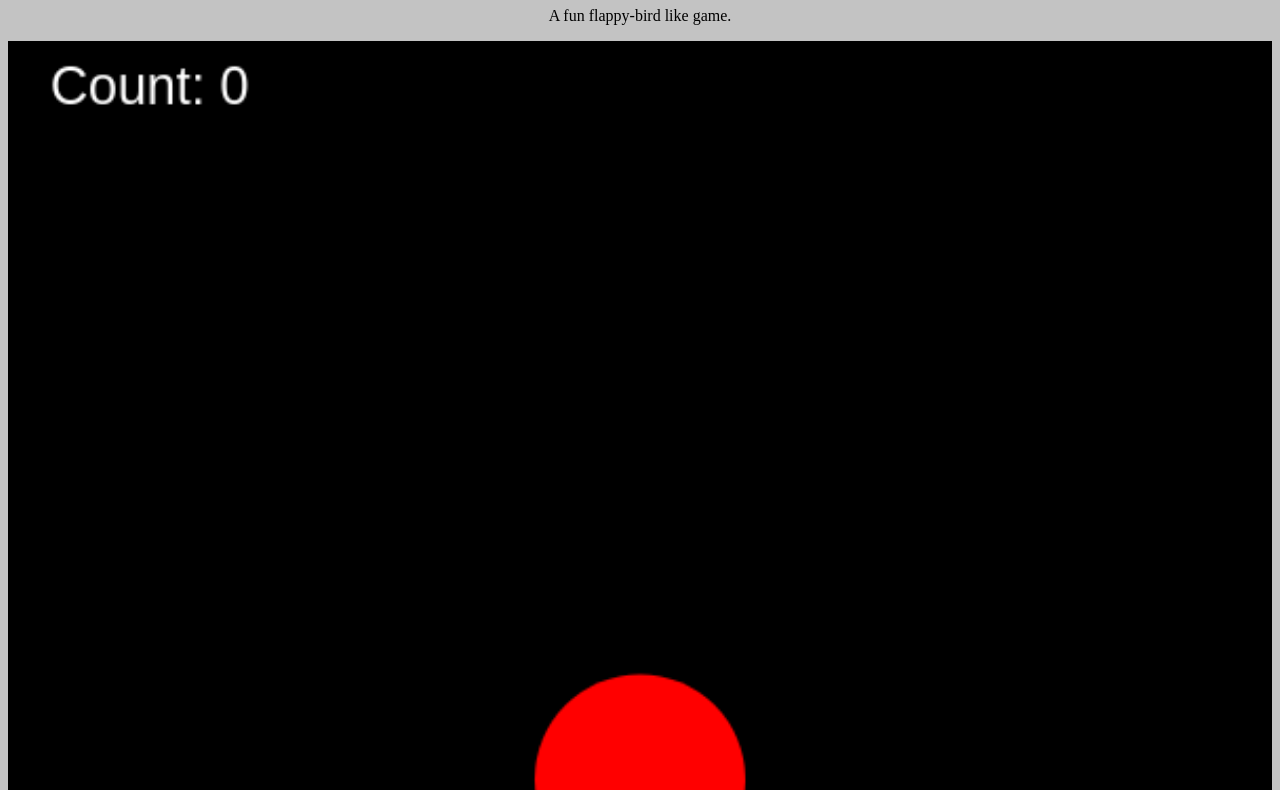
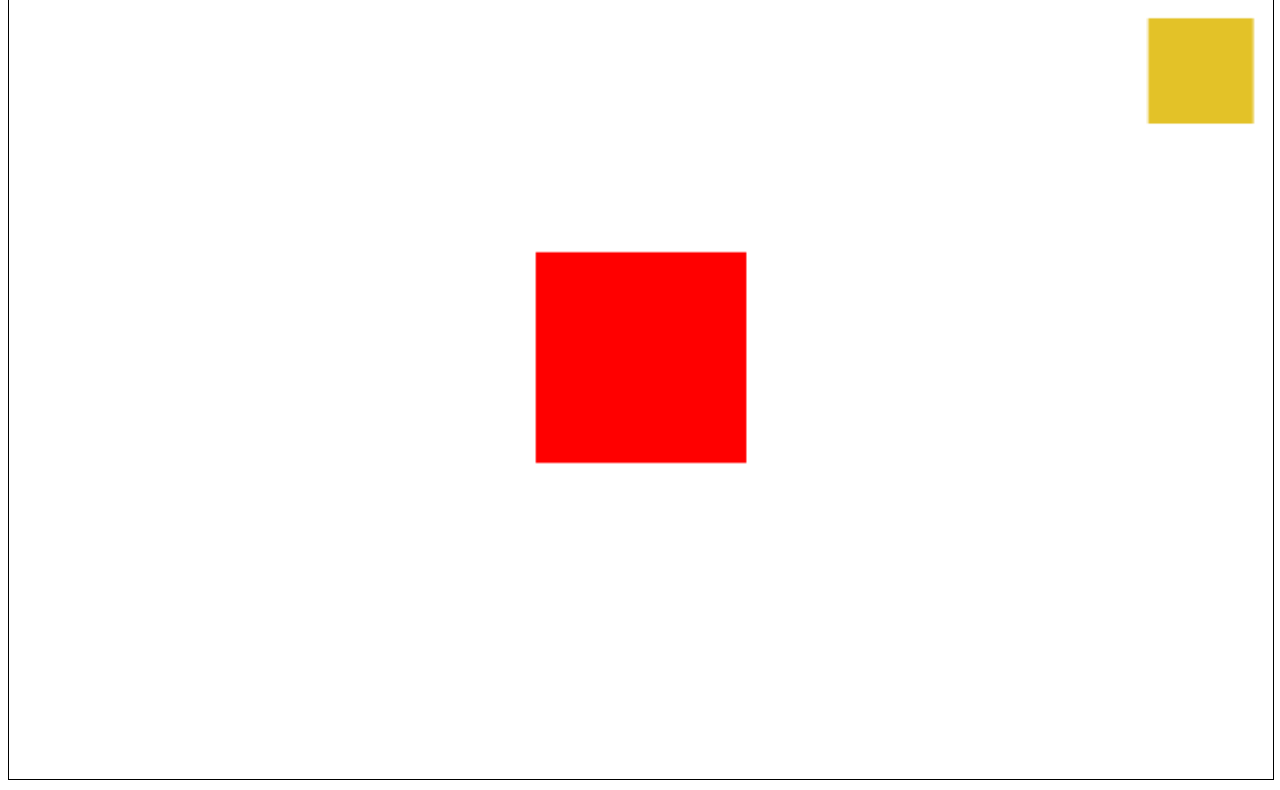
Before and after one commit to vitalyvitmens/sololearn-javascript, a website: page GameDevelopmentWithJS/index.html in a window 1280 px wide. Shown: the part 73-863 px from the top of the page. Drawn offline with Linux system fonts and the light colour scheme.

Commit message:
added data in files

```diff
--- a/GameDevelopmentWithJS/game_development_with_JS.css
+++ b/GameDevelopmentWithJS/game_development_with_JS.css
@@ -260,7 +260,7 @@ canvas {
 } */
 
 /* TODO: Coin Collector (Коллекционер монет) */
-/* #canvas {
+#canvas {
   width: 100%;
   border: 1px solid black;
 }
@@ -268,10 +268,10 @@ button {
   width: 50px;
   height: 30px;
   margin-bottom: 5px;
-} */
+}
 
 /* TODO: Practice: Adding Gravity (Практика: Добавление гравитации) */
-body {
+/* body {
   background-color: #c3c3c3;
 }
 
@@ -282,4 +282,4 @@ h1 {
 canvas {
   width: 100%;
   background-color: black;
-}
+} */
--- a/GameDevelopmentWithJS/game_development_with_JS.js
+++ b/GameDevelopmentWithJS/game_development_with_JS.js
@@ -2234,129 +2234,129 @@ Your browser does not support the HTML5 canvas tag.
 // В качестве завершающего шага вместо значения FPS покажем текущий счет:
 // Это делает полнофункциональную игру, в которой вы собираете монеты и увеличиваете свой счет.
 // Запустите код, чтобы проверить это!
-// window.onload = function () {
-//   var canvas = document.getElementById('canvas')
-//   var context = canvas.getContext('2d')
-//   var x = 250
-//   var y = 150
-//   var coinx = Math.random() * (600 - 50)
-//   var coiny = Math.random() * (400 - 50)
-
-//   var t = Date.now()
-//   let speed = 300
-//   let dir = 0
-//   let score = 0
-
-//   let up = document.getElementById('up')
-//   let down = document.getElementById('down')
-//   let left = document.getElementById('left')
-//   let right = document.getElementById('right')
-
-//   up.onmousedown = function () {
-//     dir = 4
-//   }
-//   down.onmousedown = function () {
-//     dir = 3
-//   }
-//   left.onmousedown = function () {
-//     dir = 2
-//   }
-//   right.onmousedown = function () {
-//     dir = 1
-//   }
-
-//   up.ontouchstart = function () {
-//     dir = 4
-//   }
-//   down.ontouchstart = function () {
-//     dir = 3
-//   }
-//   left.ontouchstart = function () {
-//     dir = 2
-//   }
-//   right.ontouchstart = function () {
-//     dir = 1
-//   }
-
-//   up.onmouseup = function () {
-//     dir = 0
-//   }
-//   down.onmouseup = function () {
-//     dir = 0
-//   }
-//   left.onmouseup = function () {
-//     dir = 0
-//   }
-//   right.onmouseup = function () {
-//     dir = 0
-//   }
-
-//   up.ontouchend = function () {
-//     dir = 0
-//   }
-//   down.ontouchend = function () {
-//     dir = 0
-//   }
-//   left.ontouchend = function () {
-//     dir = 0
-//   }
-//   right.ontouchend = function () {
-//     dir = 0
-//   }
-
-//   function draw() {
-//     var timePassed = (Date.now() - t) / 1000
-//     t = Date.now()
-
-//     context.clearRect(0, 0, 600, 400)
-
-//     context.font = '25px Arial'
-//     context.fillStyle = 'black'
-//     context.fillText('Score: ' + score, 20, 30)
-
-//     context.beginPath()
-//     context.rect(x, y, 100, 100)
-//     context.fillStyle = 'red'
-//     context.fill()
-
-//     context.beginPath()
-//     context.rect(coinx, coiny, 50, 50)
-//     context.fillStyle = '#e3c228'
-//     context.fill()
-
-//     if (dir == 1) {
-//       if (x + 100 < 600) {
-//         x += speed * timePassed
-//       }
-//     } else if (dir == 2) {
-//       if (x > 0) {
-//         x -= speed * timePassed
-//       }
-//     } else if (dir == 3) {
-//       if (y + 100 < 400) {
-//         y += speed * timePassed
-//       }
-//     } else if (dir == 4) {
-//       if (y > 0) {
-//         y -= speed * timePassed
-//       }
-//     }
-
-//     if (
-//       coinx <= x + 100 &&
-//       x <= coinx + 50 &&
-//       coiny <= y + 100 &&
-//       y <= coiny + 50
-//     ) {
-//       score++
-//       coinx = Math.random() * (600 - 50)
-//       coiny = Math.random() * (400 - 50)
-//     }
-
-//     window.requestAnimationFrame(draw)
-//   }
-//   draw()
-// }
+window.onload = function () {
+  var canvas = document.getElementById('canvas')
+  var context = canvas.getContext('2d')
+  var x = 250
+  var y = 150
+  var coinx = Math.random() * (600 - 50)
+  var coiny = Math.random() * (400 - 50)
+
+  var t = Date.now()
+  let speed = 300
+  let dir = 0
+  let score = 0
+
+  let up = document.getElementById('up')
+  let down = document.getElementById('down')
+  let left = document.getElementById('left')
+  let right = document.getElementById('right')
+
+  up.onmousedown = function () {
+    dir = 4
+  }
+  down.onmousedown = function () {
+    dir = 3
+  }
+  left.onmousedown = function () {
+    dir = 2
+  }
+  right.onmousedown = function () {
+    dir = 1
+  }
+
+  up.ontouchstart = function () {
+    dir = 4
+  }
+  down.ontouchstart = function () {
+    dir = 3
+  }
+  left.ontouchstart = function () {
+    dir = 2
+  }
+  right.ontouchstart = function () {
+    dir = 1
+  }
+
+  up.onmouseup = function () {
+    dir = 0
+  }
+  down.onmouseup = function () {
+    dir = 0
+  }
+  left.onmouseup = function () {
+    dir = 0
+  }
+  right.onmouseup = function () {
+    dir = 0
+  }
+
+  up.ontouchend = function () {
+    dir = 0
+  }
+  down.ontouchend = function () {
+    dir = 0
+  }
+  left.ontouchend = function () {
+    dir = 0
+  }
+  right.ontouchend = function () {
+    dir = 0
+  }
+
+  function draw() {
+    var timePassed = (Date.now() - t) / 1000
+    t = Date.now()
+
+    context.clearRect(0, 0, 600, 400)
+
+    context.font = '25px Arial'
+    context.fillStyle = 'black'
+    context.fillText('Score: ' + score, 20, 30)
+
+    context.beginPath()
+    context.rect(x, y, 100, 100)
+    context.fillStyle = 'red'
+    context.fill()
+
+    context.beginPath()
+    context.rect(coinx, coiny, 50, 50)
+    context.fillStyle = '#e3c228'
+    context.fill()
+
+    if (dir == 1) {
+      if (x + 100 < 600) {
+        x += speed * timePassed
+      }
+    } else if (dir == 2) {
+      if (x > 0) {
+        x -= speed * timePassed
+      }
+    } else if (dir == 3) {
+      if (y + 100 < 400) {
+        y += speed * timePassed
+      }
+    } else if (dir == 4) {
+      if (y > 0) {
+        y -= speed * timePassed
+      }
+    }
+
+    if (
+      coinx <= x + 100 &&
+      x <= coinx + 50 &&
+      coiny <= y + 100 &&
+      y <= coiny + 50
+    ) {
+      score++
+      coinx = Math.random() * (600 - 50)
+      coiny = Math.random() * (400 - 50)
+    }
+
+    window.requestAnimationFrame(draw)
+  }
+  draw()
+}
 
 //TODO: Summary (Резюме)
 // Коллекционер монет — это очень простая игра, демонстрирующая, как создавать игры в Интернете.
@@ -2400,57 +2400,57 @@ Your browser does not support the HTML5 canvas tag.
 //   count = 0
 // }
 // Поздравляем, у вас есть полнофункциональная игра! Поэкспериментируйте со скоростью падения и гравитацией, добавьте более сложную логику, настройте свою игру и поделитесь своим творением с сообществом!
-window.onload = function () {
-  let btn = document.getElementById('jump')
-  let count = 0
-  var canvas = document.getElementById('canvas')
-  var context = canvas.getContext('2d')
-  var x = 300
-  var y = 350
-
-  var t = Date.now()
-  let speed = 25
-
-  context.fillStyle = 'red'
-  context.fill()
-
-  document.onkeydown = function () {
-    count += 1
-    y -= 25
-  }
-  document.ontouchstart = function () {
-    count += 1
-    y -= 25
-  }
-
-  function draw() {
-    var timePassed = (Date.now() - t) / 1000
-    t = Date.now()
-
-    //clearing the canvas (очистка холста)
-    context.clearRect(0, 0, 600, 400)
-
-    //redrawing the circle (перерисовывание круга)
-    context.beginPath()
-    context.arc(x, y, 50, 0, 2 * Math.PI)
-    context.fillStyle = 'red'
-    context.fill()
-
-    //drawing the count value (рисование значения счета)
-    context.font = '25px Arial'
-    context.fillStyle = 'white'
-    context.fillText('Count: ' + count, 20, 30)
-
-    if (y <= 350) {
-      speed += 50 * timePassed
-      y += speed * timePassed
-      speed = 25
-    }
-    if (y > 350) {
-      count = 0
-    }
-
-    window.requestAnimationFrame(draw)
-  }
-  draw()
-}
+// window.onload = function () {
+//   let btn = document.getElementById('jump')
+//   let count = 0
+//   var canvas = document.getElementById('canvas')
+//   var context = canvas.getContext('2d')
+//   var x = 300
+//   var y = 350
+
+//   var t = Date.now()
+//   let speed = 25
+
+//   context.fillStyle = 'red'
+//   context.fill()
+
+//   document.onkeydown = function () {
+//     count += 1
+//     y -= 25
+//   }
+//   document.ontouchstart = function () {
+//     count += 1
+//     y -= 25
+//   }
+
+//   function draw() {
+//     var timePassed = (Date.now() - t) / 1000
+//     t = Date.now()
+
+//     //clearing the canvas (очистка холста)
+//     context.clearRect(0, 0, 600, 400)
+
+//     //redrawing the circle (перерисовывание круга)
+//     context.beginPath()
+//     context.arc(x, y, 50, 0, 2 * Math.PI)
+//     context.fillStyle = 'red'
+//     context.fill()
+
+//     //drawing the count value (рисование значения счета)
+//     context.font = '25px Arial'
+//     context.fillStyle = 'white'
+//     context.fillText('Count: ' + count, 20, 30)
+
+//     if (y <= 350) {
+//       speed += 50 * timePassed
+//       y += speed * timePassed
+//       speed = 25
+//     }
+//     if (y > 350) {
+//       count = 0
+//     }
+
+//     window.requestAnimationFrame(draw)
+//   }
+//   draw()
+// }
--- a/GameDevelopmentWithJS/game_development_with_JS.html
+++ b/GameDevelopmentWithJS/index.html
@@ -312,7 +312,7 @@
 </canvas> -->
 
 <!-- TODO: Coin Collector (Коллекционер монет) -->
-<!-- <canvas id="canvas" width="600" height="400">
+<canvas id="canvas" width="600" height="400">
   Your browser does not support the HTML5 canvas tag.
 </canvas>
 <br /><br />
@@ -321,12 +321,12 @@
   <button id="left">←</button>
   <button id="down">↓</button>
   <button id="right">→</button>
-</div> -->
+</div>
 
 <!-- TODO: Practice: Adding Gravity (Практика: Добавление гравитации) -->
-<h1 align="center">My Jumper Game</h1>
+<!-- <h1 align="center">My Jumper Game</h1>
 <p align="center">A fun flappy-bird like game.</p>
 
 <canvas id="canvas" width="600" height="400">
   Your browser does not support the HTML5 canvas tag.
-</canvas>
+</canvas> -->
--- a/WebDevelopmentFundamentals/web_development_fundamentals.html
+++ b/WebDevelopmentFundamentals/web_development_fundamentals.html
@@ -0,0 +1,14 @@
+<!-- TODO: ПОДКЛЮЧАЕМ СТИЛИ CSS ИЗ ФАЙЛА web_development_fundamentals.css -->
+<!DOCTYPE html>
+<html lang="en">
+  <head>
+    <link rel="stylesheet" href="web_development_fundamentals.css" />
+    <meta charset="UTF-8" />
+    <meta http-equiv="X-UA-Compatible" content="IE=edge" />
+    <meta name="viewport" content="width=device-width, initial-scale=1.0" />
+    <title>Document</title>
+  </head>
+  <body>
+    <script src="web_development_fundamentals.js"></script>
+  </body>
+</html>
```
